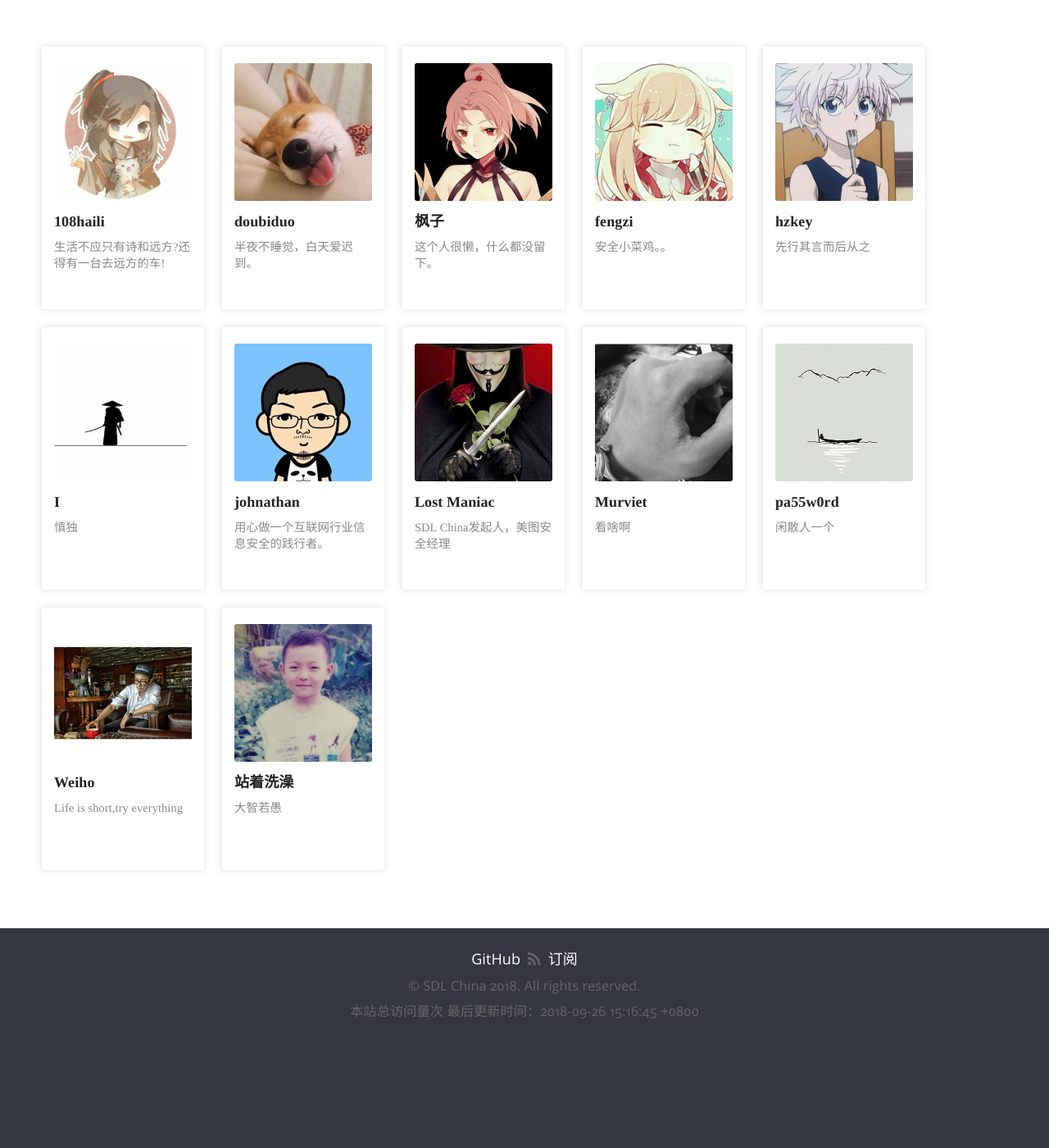
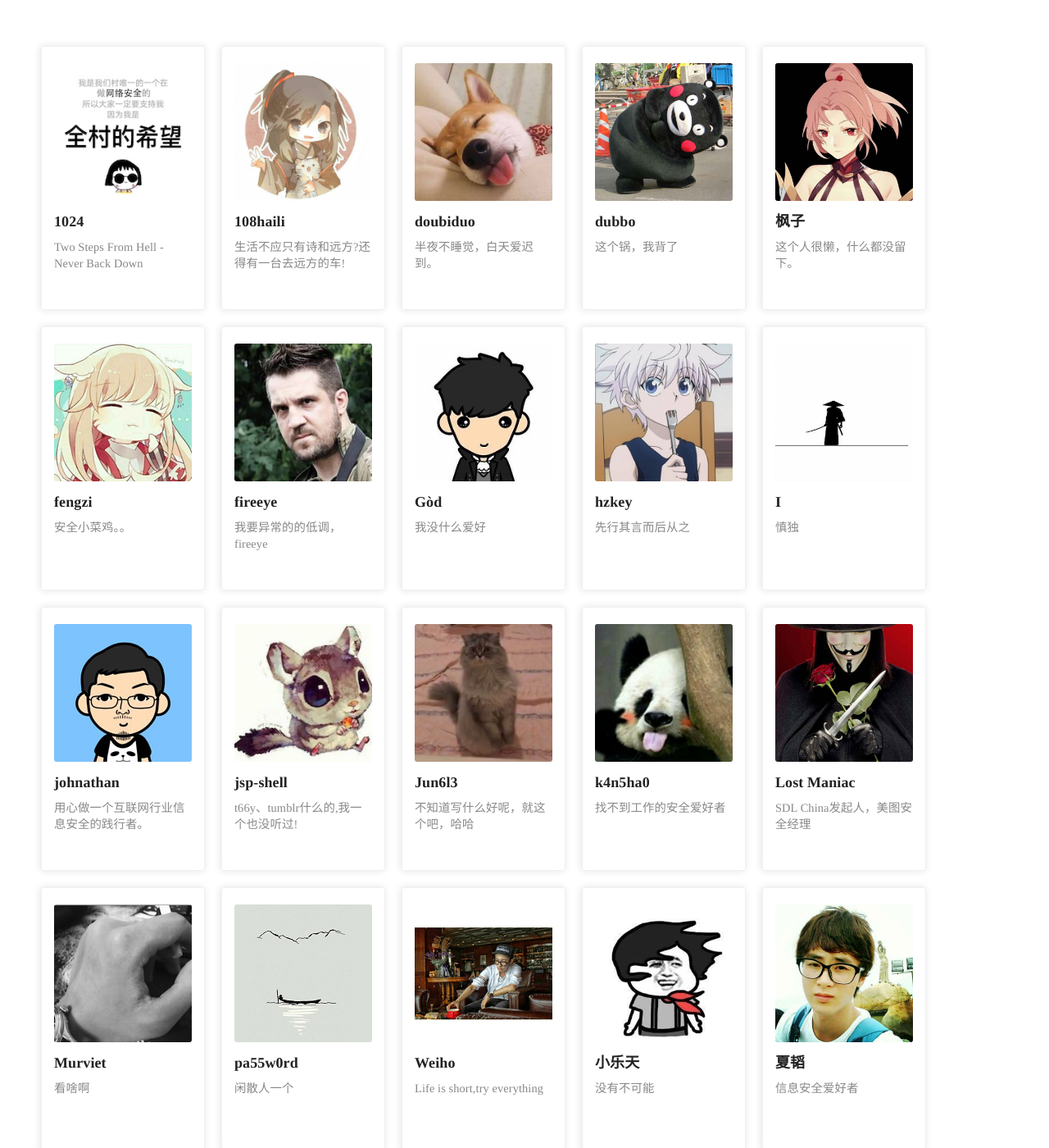
Before and after one commit to sdlchina/sdlchina-web, a Jekyll site: the page built from about.md, in a window 1280 px wide and 1400 px high, scrolled down 1680 px. Shown: the whole window at 82% size. Built offline with Jekyll 4.4.1, drawn with Linux system fonts in a browser that asks for light colours; some web fonts are replaced; comment, search, counter and statistics services are not loaded; before the commit the page ends 2950 px from its top, so only the background shows below that; some of the changed text lies outside the part shown.

Commit message:
增加成员、about文档修改

```diff
--- a/about.md
+++ b/about.md
@@ -55,6 +55,14 @@ type: Document
     <ul class="about-list">
 
         <li>
+            <img class="picture" src="/images/head/1024.jpg" alt="">
+            <dl class="desc">
+                <dt>1024</dt>
+                <dd>Two Steps From Hell - Never Back Down</dd>
+            </dl>
+        </li>
+
+        <li>
             <img class="picture" src="/images/head/108haili.jpeg" alt="">
             <dl class="desc">
                 <dt>108haili</dt>
@@ -66,6 +74,14 @@ type: Document
             <dl class="desc">
                 <dt>doubiduo</dt>
                 <dd>半夜不睡觉，白天爱迟到。</dd>
+            </dl>
+        </li>
+
+        <li>
+        <img class="picture" src="/images/head/dubbo.jpeg" alt="">
+            <dl class="desc">
+                <dt>dubbo</dt>
+                <dd>这个锅，我背了</dd>
             </dl>
         </li>
 
@@ -86,6 +102,22 @@ type: Document
         </li>
 
         <li>
+            <img class="picture" src="/images/head/fireeye.jpg" alt="">
+            <dl class="desc">
+                <dt>fireeye</dt>
+                <dd> 我要异常的的低调，fireeye</dd>
+            </dl>
+        </li>
+
+        <li>
+            <img class="picture" src="/images/head/God.jpeg" alt="">
+            <dl class="desc">
+                <dt>Gòd</dt>
+                <dd>我没什么爱好</dd>
+            </dl>
+        </li>
+
+        <li>
             <img class="picture" src="/images/head/hzkey.jpeg" alt="">
             <dl class="desc">
                 <dt>hzkey</dt>
@@ -97,7 +129,7 @@ type: Document
             <img class="picture" src="/images/head/I.png" alt="">
             <dl class="desc">
                 <dt>I</dt>
-                <dd> 慎独</dd>
+                <dd>慎独</dd>
             </dl>
         </li>
 
@@ -106,6 +138,30 @@ type: Document
             <dl class="desc">
                 <dt>johnathan</dt>
                 <dd> 用心做一个互联网行业信息安全的践行者。</dd>
+            </dl>
+        </li>
+
+        <li>
+            <img class="picture" src="/images/head/jsp-shell.jpg" alt="">
+            <dl class="desc">
+                <dt>jsp-shell</dt>
+                <dd> t66y、tumblr什么的,我一个也没听过!</dd>
+            </dl>
+        </li>
+
+        <li>
+            <img class="picture" src="/images/head/Jun6l3.jpg" alt="">
+            <dl class="desc">
+                <dt>Jun6l3</dt>
+                <dd>不知道写什么好呢，就这个吧，哈哈</dd>
+            </dl>
+        </li>
+
+        <li>
+            <img class="picture" src="/images/head/k4n5ha0.jpeg" alt="">
+            <dl class="desc">
+                <dt>k4n5ha0</dt>
+                <dd> 找不到工作的安全爱好者</dd>
             </dl>
         </li>
 
@@ -142,6 +198,38 @@ type: Document
         </li>
 
         <li>
+            <img class="picture" src="/images/head/xiaoletian.jpeg" alt="">
+            <dl class="desc">
+                <dt>小乐天</dt>
+                <dd> 没有不可能</dd>
+            </dl>
+        </li>
+
+        <li>
+            <img class="picture" src="/images/head/xiatao.jpeg" alt="">
+            <dl class="desc">
+                <dt>夏韬</dt>
+                <dd> 信息安全爱好者</dd>
+            </dl>
+        </li>
+
+        <li>
+            <img class="picture" src="/images/head/xuandao.jpeg" alt="">
+            <dl class="desc">
+                <dt>玄道</dt>
+                <dd>鲜衣怒马为中华，我以我血荐轩辕</dd>
+            </dl>
+        </li>
+
+        <li>
+            <img class="picture" src="/images/head/yitiaoyu.jpeg" alt="">
+            <dl class="desc">
+                <dt>一条鱼</dt>
+                <dd>为人民服务</dd>
+            </dl>
+        </li>
+
+        <li>
             <img class="picture" src="/images/head/zhanzhexizao.png" alt="">
             <dl class="desc">
                 <dt>站着洗澡</dt>
```
Also changed, not shown: _posts/3.SDL落地方案/2018-08-17-SDL-1-安全培训.md (+14 -1 lines), update.md (+3 -0 lines), images/head/1024.jpg (added), images/head/God.jpeg (added), images/head/Jun6l3.jpg (added), images/head/dubbo.jpeg (added), images/head/fireeye.jpg (added), images/head/jsp-shell.jpg (added), images/head/k4n5ha0.jpeg (added), images/head/xiaoletian.jpeg (added), images/head/xiatao.jpeg (added), images/head/xuandao.jpeg (added), images/head/yitiaoyu.jpeg (added).
